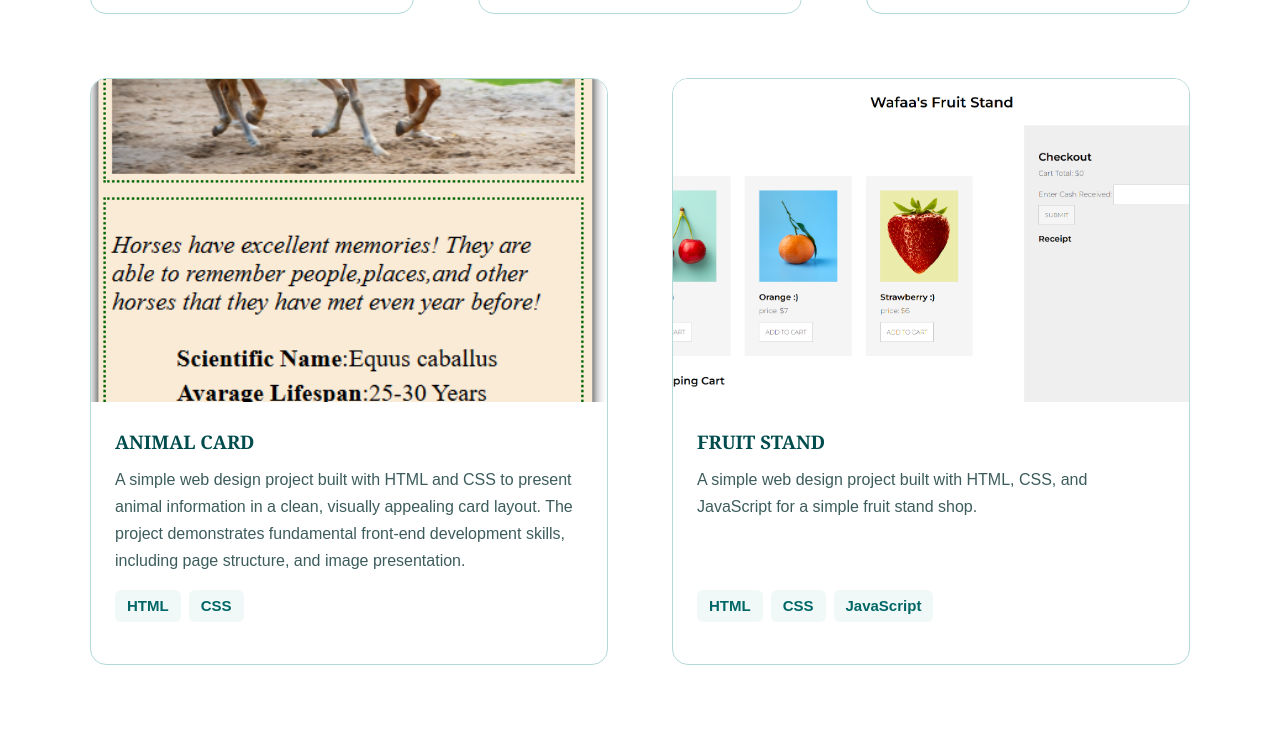
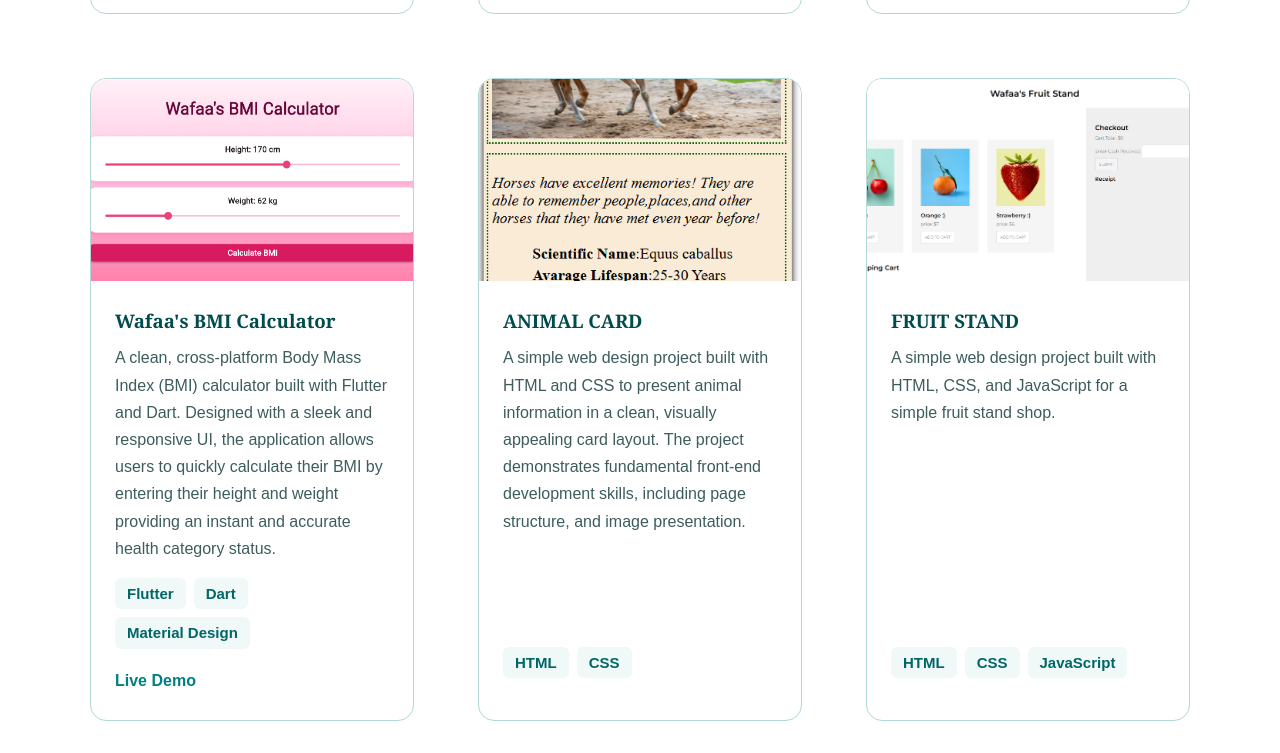
Before and after one commit to wafaaa-ss/portfolio, a plain HTML site: page index.html in a window 1280 px wide. Shown: the part 3927-4680 px from the top of the page. Drawn offline with Linux system fonts and the light colour scheme.

Commit message:
Adding new project to the project grid, and modify the styling

```diff
--- a/index.html
+++ b/index.html
@@ -208,6 +208,26 @@
                         </div>
                     </article>
                     <article class="project-card">
+                        <img src="images/BMICalculator.png" alt="Screenshot of BMI Calculator" loading="lazy">
+                        <div class="project-body">
+                            <h3>Wafaa's BMI Calculator</h3>
+                            <p>A clean, cross-platform Body Mass Index (BMI) calculator built with Flutter and Dart.
+                                Designed with a sleek and responsive UI,
+                                the application allows users to quickly calculate their BMI by entering their height and
+                                weight
+                                providing an instant and accurate health category status.</p>
+                            <ul class="stack">
+                                <li>Flutter</li>
+                                <li>Dart</li>
+                                <li>Material Design</li>
+                            </ul>
+                            <div class="project-links">
+                                <a href="https://wafaabmicalculator.vercel.app/" target="_blank">Live
+                                    Demo</a>
+                            </div>
+                        </div>
+                    </article>
+                    <article class="project-card">
                         <img src="images/AnimalCard.png" alt="Screenshot of Animal Card Project" loading="lazy">
                         <div class="project-body">
                             <h3>ANIMAL CARD</h3>
--- a/style.css
+++ b/style.css
@@ -440,6 +440,8 @@ ul{
   border: 1px solid #006666;
   border-radius: 16px;
   transition: background 0.25s, transform 0.25s;
+  /* overflow-wrap: wrap; */
+  overflow-x:scroll;
 }
 
 .contact-list a:hover {
@@ -605,7 +607,7 @@ ul{
 @media (min-width: 1024px){
   .projects-grid { grid-template-columns: repeat(6, 1fr); }
   .project-card { grid-column: span 2; }                    /* 3 cards per row */
-  .project-card:nth-child(n + 4) { grid-column: span 3; }   /* last 2 cards are wider */
+  .project-card:nth-child(n + 4) { grid-column: span 2; }
   .projects-grid {
     grid-template-columns: repeat(6, 1fr);
    }
@@ -614,7 +616,10 @@ ul{
     /* I specify for each project card to take 2 out of 6 of the columns available, so I will get 3 cards per row*/
    }
   .project-card:nth-child(n + 4) {
-    grid-column: span 3;
-    /*for the 4th card and what comes after it, each will take 3 out of 6, so two cards will be displayed on the screen.*/
+    grid-column: span 2;
+   }
+
+   .contact-list li a{
+    overflow-x: hidden;
    }
   }
```
Also changed, not shown: images/image.png (added).
